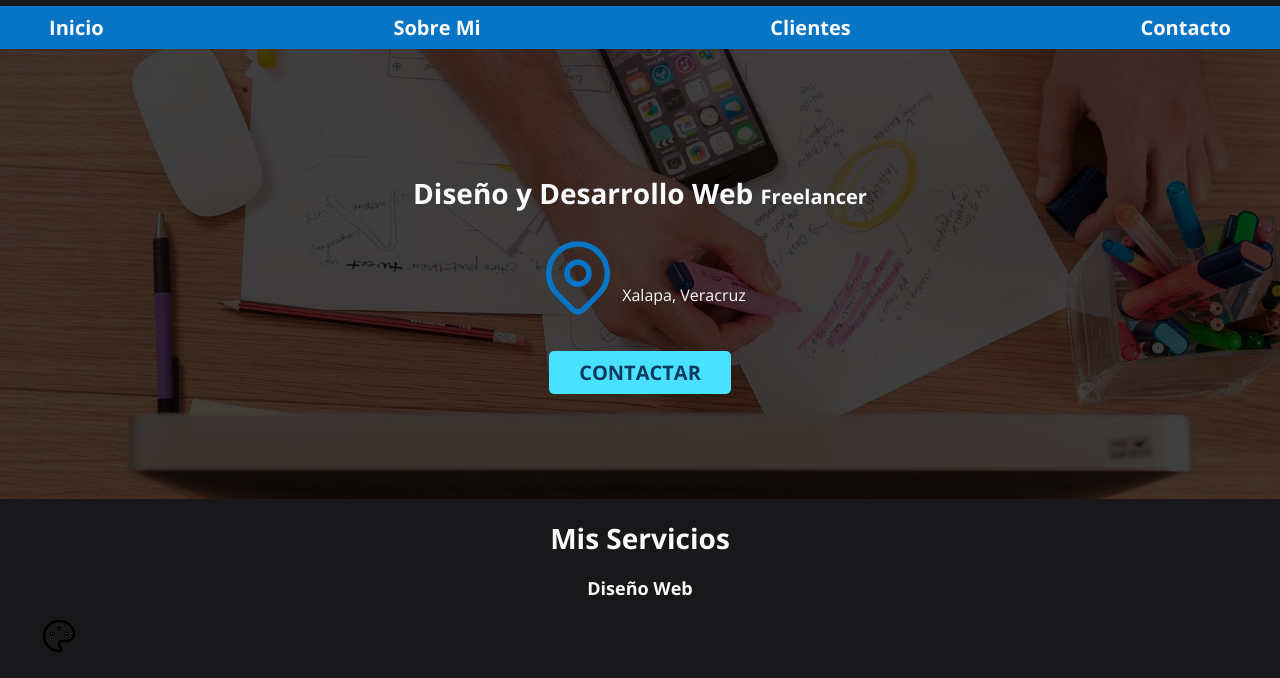
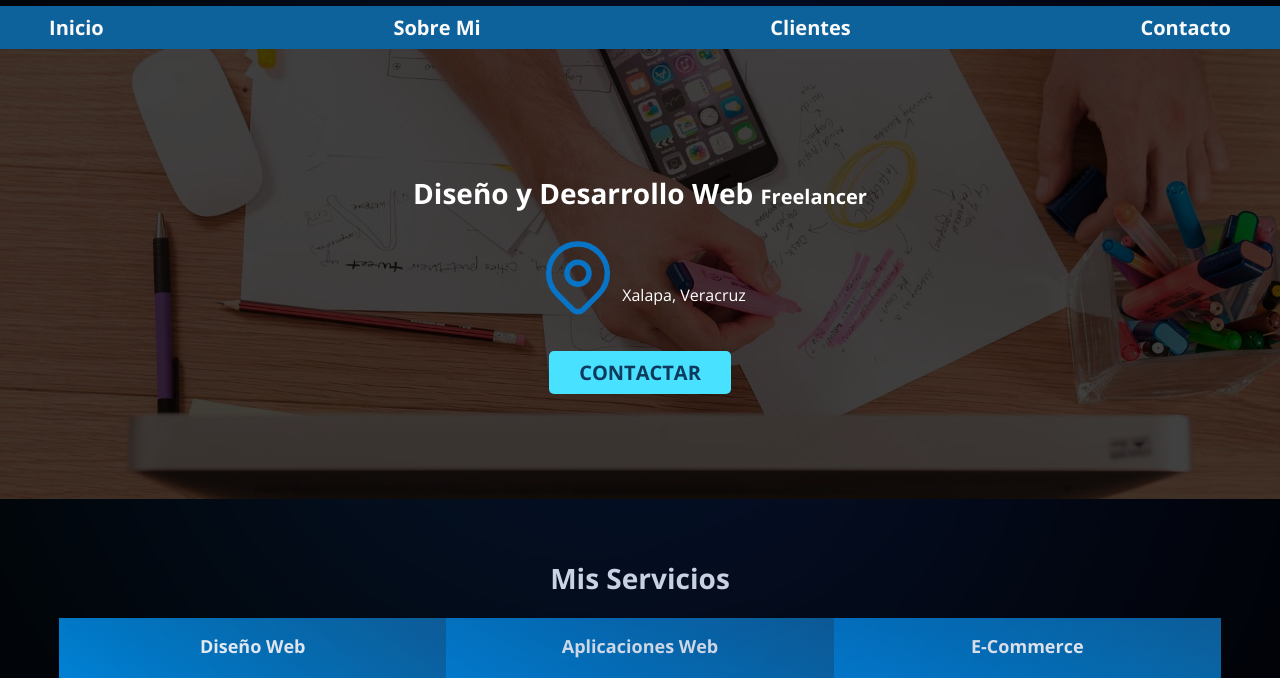
Before and after one commit to Daniel1227k/freelance_inicio, a plain HTML site: page index.html in a window 1280 px wide. Shown: the part 89-767 px from the top of the page. Drawn offline with nearby package versions, Linux system fonts and the light colour scheme.

Commit message:
change background

```diff
--- a/css/styles.css
+++ b/css/styles.css
@@ -21,10 +21,13 @@ html {
   box-sizing: inherit;
 }
 body {
-  color: #fafafa;
+  color: #edfcff;
   font-size: 16px;
   font-family: 'Open Sans', sans-serif;
-  background-color: #18181b;
+}
+header {
+  position: relative;
+  z-index: 1;
 }
 h1 {
   font-size: 3.8rem;
@@ -48,7 +51,9 @@ h3 {
   margin: 0 auto;
 }
 .nav-bg {
-  background-color: var(--dodger-blue-800);
+  background-color: var(--dodger-blue-900);
+  position: relative;
+  z-index: 2;
 }
 .navegacion-principal {
   display: flex;
@@ -71,7 +76,7 @@ h3 {
   transition: background ease 0.3s, color ease 0.3s;
 }
 .navegacion-principal a:hover {
-  background: var(--dodger-blue-900);
+  background: var(--dodger-blue-600);
 }
 .hero {
   background-image: url(../img/hero.jpg);
@@ -79,6 +84,7 @@ h3 {
   background-size: cover;
   height: 450px;
   position: relative;
+  margin-bottom: 2rem;
 }
 .contenido-hero {
   position: absolute;
@@ -118,3 +124,26 @@ h3 {
     width: auto;
   }
 }
+.sombra {
+  padding: 2rem;
+}
+@media screen and (min-width: 768px) {
+  .servicios {
+    display: grid;
+    grid-template-columns: repeat(3, 1fr);
+  }
+}
+.servicio {
+  display: flex;
+  flex-direction: column;
+  align-items: center;
+  gap: 1rem;
+  background-image: linear-gradient(
+    to right top,
+    #0099ff,
+    #008be5,
+    #007dcc,
+    #0570b3,
+    #0d629b
+  );
+}
--- a/index.html
+++ b/index.html
@@ -12,9 +12,148 @@
   <link rel="preconnect" href="https://fonts.googleapis.com">
   <link rel="preconnect" href="https://fonts.gstatic.com" crossorigin>
   <link href="https://fonts.googleapis.com/css2?family=Open+Sans:wght@400;700&display=swap" rel="stylesheet">
+  <style>
+    body {
+      margin: 0;
+      color: #fff;
+      background-color: #000;
+      padding: 0;
+    }
+
+    .wrapper {
+      position: absolute;
+      top: 0;
+      left: 0;
+      width: 100%;
+      height: 100%;
+      overflow: hidden;
+      filter: blur(300px);
+    }
+
+    .gradient {
+      position: absolute;
+      border-radius: 100%;
+      opacity: 0.46;
+      mix-blend-mode: screen;
+      animation-iteration-count: infinite;
+      animation-timing-function: cubic-bezier(0.1, 0, 0.9, 1);
+    }
+
+
+    .gradient-1 {
+      background: rgb(14, 19, 53) none repeat scroll 0% 0% / auto padding-box border-box;
+      width: 700px;
+      height: 700px;
+      animation-duration: 25s;
+      opacity: 0.46;
+      left: 60%;
+      top: 40%;
+      z-index: -2;
+      animation-name: animation-gradient-1;
+    }
+
+    .gradient-2 {
+      background: rgb(13, 98, 155) none repeat scroll 0% 0% / auto padding-box border-box;
+      width: 600px;
+      height: 600px;
+      animation-duration: 25s;
+      opacity: 0.46;
+      left: 40%;
+      top: 60%;
+      z-index: -1;
+      animation-name: animation-gradient-2;
+    }
+
+    .gradient-3 {
+      background: rgb(8, 16, 197) none repeat scroll 0% 0% / auto padding-box border-box;
+      width: 500px;
+      height: 500px;
+      animation-duration: 25s;
+      opacity: 0.46;
+      left: 50%;
+      top: 50%;
+      z-index: -3;
+      animation-name: animation-gradient-3;
+    }
+
+    @keyframes animation-gradient-1 {
+      0% {
+        transform: translateY(-50%) translateX(-50%) rotate(-20deg) translateX(20%);
+      }
+
+      25% {
+        transform: translateY(-50%) translateX(-50%) skew(-15deg, -15deg) rotate(80deg) translateX(30%);
+      }
+
+      50% {
+        transform: translateY(-50%) translateX(-50%) rotate(180deg) translateX(25%);
+      }
+
+      75% {
+        transform: translateY(-50%) translateX(-50%) skew(15deg, 15deg) rotate(240deg) translateX(15%);
+      }
+
+      100% {
+        transform: translateY(-50%) translateX(-50%) rotate(340deg) translateX(20%);
+      }
+    }
+
+    @keyframes animation-gradient-2 {
+      0% {
+        transform: translateY(-50%) translateX(-50%) rotate(40deg) translateX(-20%);
+      }
+
+      25% {
+        transform: translateY(-50%) translateX(-50%) skew(15deg, 15deg) rotate(110deg) translateX(-5%);
+      }
+
+      50% {
+        transform: translateY(-50%) translateX(-50%) rotate(210deg) translateX(-35%);
+      }
+
+      75% {
+        transform: translateY(-50%) translateX(-50%) skew(-15deg, -15deg) rotate(300deg) translateX(-10%);
+      }
+
+      100% {
+        transform: translateY(-50%) translateX(-50%) rotate(400deg) translateX(-20%);
+      }
+    }
+
+    @keyframes animation-gradient-3 {
+      0% {
+        transform: translateY(-50%) translateX(-50%) translateX(-15%) translateY(10%);
+      }
+
+      20% {
+        transform: translateY(-50%) translateX(-50%) translateX(20%) translateY(-30%);
+      }
+
+      40% {
+        transform: translateY(-50%) translateX(-50%) translateX(-25%) translateY(-15%);
+      }
+
+      60% {
+        transform: translateY(-50%) translateX(-50%) translateX(30%) translateY(20%);
+      }
+
+      80% {
+        transform: translateY(-50%) translateX(-50%) translateX(5%) translateY(35%);
+      }
+
+      100% {
+        transform: translateY(-50%) translateX(-50%) translateX(-15%) translateY(10%);
+      }
+    }
+  </style>
 </head>
 
 <body>
+  <div class="wrapper">
+    <div class="gradient gradient-1"></div>
+    <div class="gradient gradient-2"></div>
+    <div class="gradient gradient-3"></div>
+  </div>
   <header>
     <h1 class="titulo">Daniel contreras <span>Freelancer</span></h1>
   </header>
@@ -53,7 +192,7 @@
         <h3>Diseño Web</h3>
         <div class="iconos">
           <svg xmlns="http://www.w3.org/2000/svg" class="icon icon-tabler icon-tabler-palette" width="40" height="40"
-            viewBox="0 0 24 24" stroke-width="1.5" stroke="#000000" fill="none" stroke-linecap="round"
+            viewBox="0 0 24 24" stroke-width="1.5" stroke="#0e3b5d" fill="none" stroke-linecap="round"
             stroke-linejoin="round">
             <path stroke="none" d="M0 0h24v24H0z" />
             <path
@@ -71,7 +210,7 @@
         <h3>Aplicaciones Web</h3>
         <div class="iconos">
           <svg xmlns="http://www.w3.org/2000/svg" class="icon icon-tabler icon-tabler-brand-android" width="40"
-            height="40" viewBox="0 0 24 24" stroke-width="1.5" stroke="#000000" fill="none" stroke-linecap="round"
+            height="40" viewBox="0 0 24 24" stroke-width="1.5" stroke="#0e3b5d" fill="none" stroke-linecap="round"
             stroke-linejoin="round">
             <path stroke="none" d="M0 0h24v24H0z" />
             <line x1="4" y1="10" x2="4" y2="16" />
@@ -84,7 +223,7 @@
           </svg>
 
           <svg xmlns="http://www.w3.org/2000/svg" class="icon icon-tabler icon-tabler-brand-apple" width="40"
-            height="40" viewBox="0 0 24 24" stroke-width="1.5" stroke="#000000" fill="none" stroke-linecap="round"
+            height="40" viewBox="0 0 24 24" stroke-width="1.5" stroke="#0e3b5d" fill="none" stroke-linecap="round"
             stroke-linejoin="round">
             <path stroke="none" d="M0 0h24v24H0z" />
             <path
@@ -100,7 +239,7 @@
         <h3>E-Commerce</h3>
         <div class="iconos">
           <svg xmlns="http://www.w3.org/2000/svg" class="icon icon-tabler icon-tabler-credit-card" width="40"
-            height="40" viewBox="0 0 24 24" stroke-width="1.5" stroke="#000000" fill="none" stroke-linecap="round"
+            height="40" viewBox="0 0 24 24" stroke-width="1.5" stroke="#0e3b5d" fill="none" stroke-linecap="round"
             stroke-linejoin="round">
             <path stroke="none" d="M0 0h24v24H0z" />
             <rect x="3" y="5" width="18" height="14" rx="3" />
```
